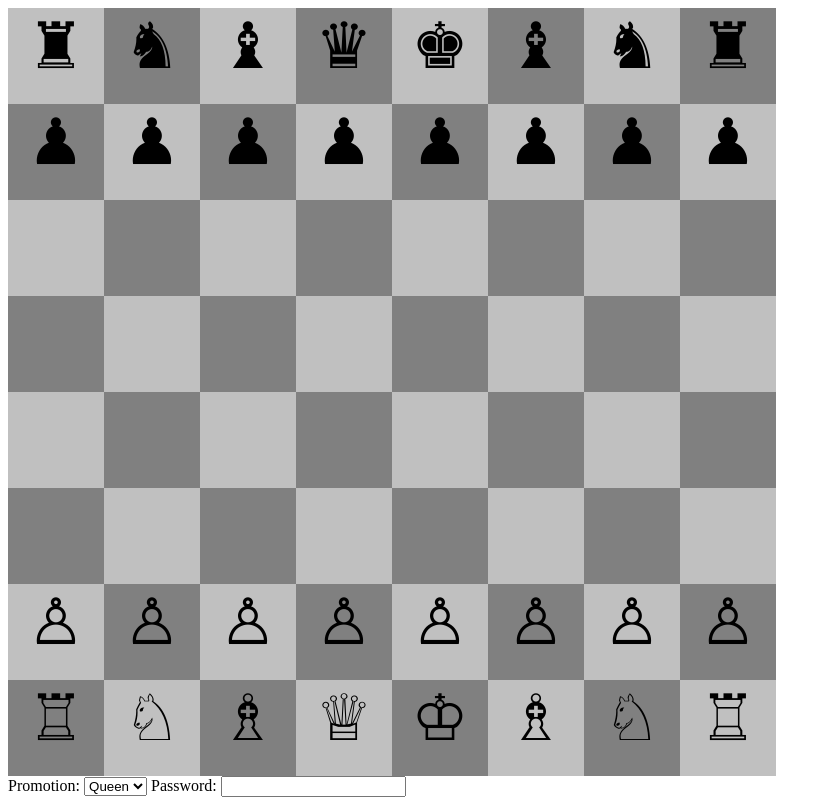
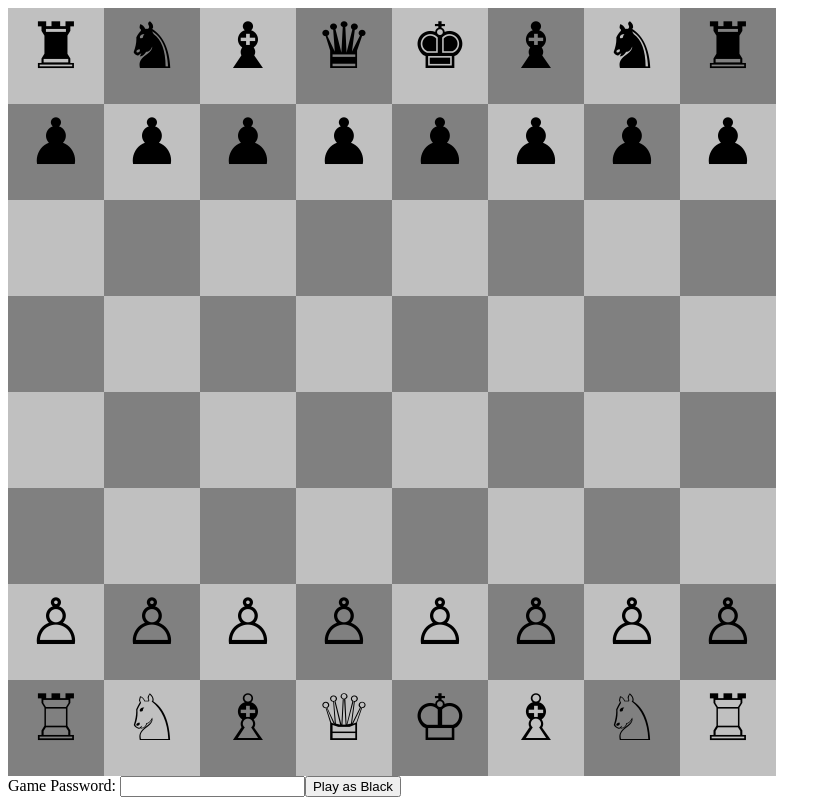
Before and after one commit to RyanHilbert/R-Hilbert.github.io, a plain HTML site: page index.html in a window 1280 px wide. Shown: the whole page, without its empty margins (0-831 px from the left). Drawn offline with Linux system fonts and the light colour scheme.

Commit message:
Update index.html

```diff
--- a/index.html
+++ b/index.html
@@ -122,13 +122,6 @@
 				<td><label for=h1>♖</label>
 			</tr>
 		</table>
-		Promotion:
-		<select name=promotion>
-			<option value=q>Queen</option>
-			<option value=n>Knight</option>
-			<option value=r>Rook</option>
-			<option value=b>Bishop</option>
-		</select>
-		Password: <input name=pw>
+		<label>Game Password: <input name=pw autocomplete=off><button>Play as Black</button></label>
 	</label>
 </form>
```
